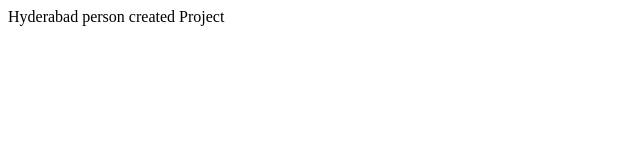
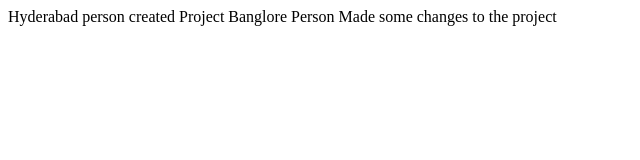
Before and after one commit to PALADI-PUJITHA/day-3-git, a plain HTML site: page index.html in a window 1280 px wide. Shown: the whole page, without its empty margins (0-640 px from the left). Drawn offline with Linux system fonts and the light colour scheme.

Commit message:
Banglore Changes

```diff
--- a/index.html
+++ b/index.html
@@ -7,5 +7,6 @@
 </head>
 <body>
     Hyderabad person created Project
+    Banglore Person Made some changes to the project
 </body>
 </html>
```
